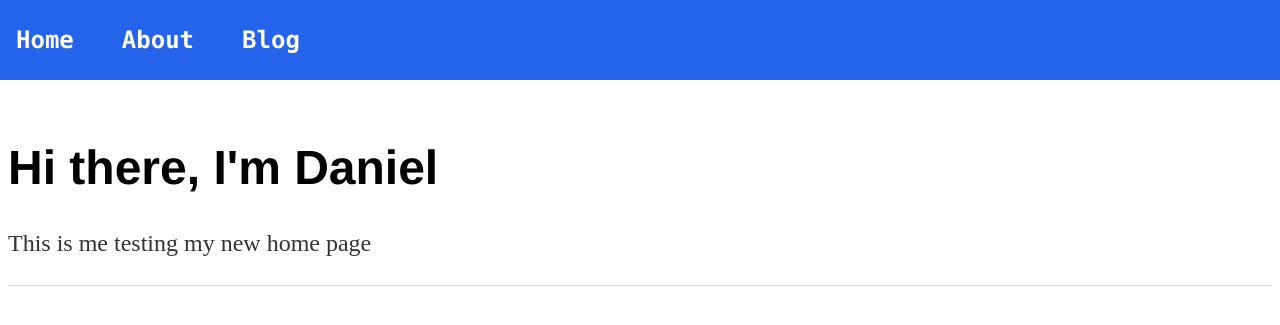
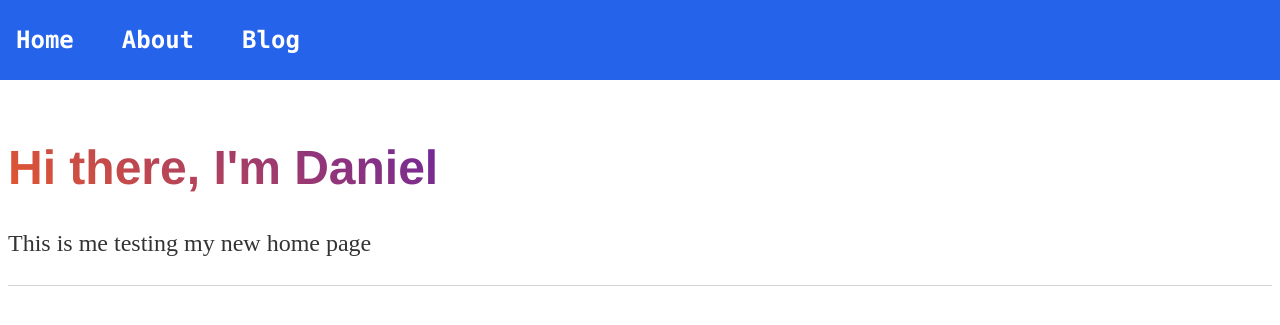
Before and after one commit to DanielmmFrank/Danielmmfrank.github.io, a Jekyll site: the page built from index.html, in a window 1280 px wide. Shown: the top 325 px of the page. Built offline with Jekyll 4.4.1, drawn with Linux system fonts in a browser that asks for light colours.

Commit message:
Update main.css

```diff
--- a/css/main.css
+++ b/css/main.css
@@ -48,6 +48,19 @@ h1 {
     font-size: 3em;
     font-family:'Helvetica', 'Arial', 'Sans-Serif';
 }
+.home__h1 {
+  background-color: #4158d0;
+  background-image: linear-gradient(
+    43deg,
+    #e4572e 0%,
+    #531cb3 46%,
+    #f3a712 100%
+  );
+
+  background-clip: border-box;
+  -webkit-background-clip: text;
+  -webkit-text-fill-color: transparent;
+}
 p {
     font-size: 1.5em;
     line-height: 1.4em;
```
